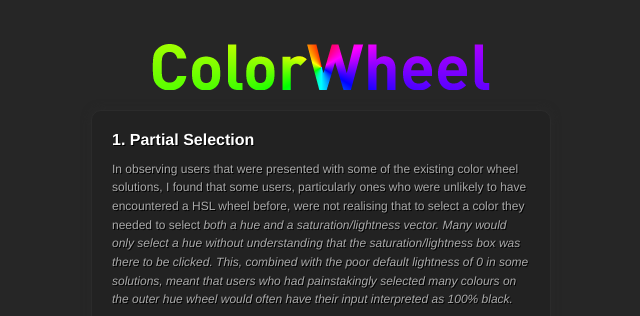
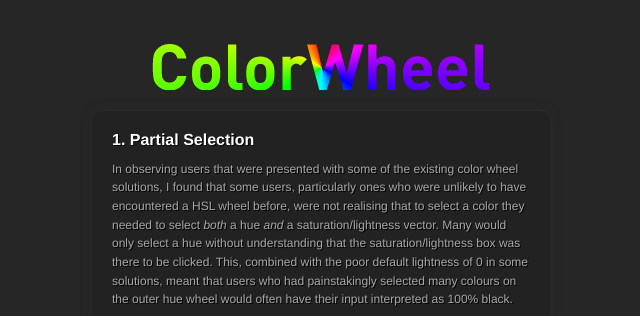
Before and after one commit to laurenkt/ColorWheel, a plain HTML site: page demo/index.html in a window 1280 px wide. Shown: the top 316 px of the page, 319-959 px from the left. Drawn offline with Linux system fonts and the light colour scheme.

Commit message:
Fix italics..

```diff
--- a/demo/index.html
+++ b/demo/index.html
@@ -20,7 +20,7 @@
 
 		<div class="demo" id="demo1">
 			<h2>1. Partial Selection</h2>
-			<p>In observing users that were presented with some of the existing color wheel solutions, I found that some users, particularly ones who were unlikely to have encountered a HSL wheel before, were not realising that to select a color they needed to select <em>both</e> a hue <em>and</em> a saturation/lightness vector. Many would only select a hue without understanding that the saturation/lightness box was there to be clicked. This, combined with the poor default lightness of 0 in some solutions, meant that users who had painstakingly selected many colours on the outer hue wheel would often have their input interpreted as 100% black.</p>
+			<p>In observing users that were presented with some of the existing color wheel solutions, I found that some users, particularly ones who were unlikely to have encountered a HSL wheel before, were not realising that to select a color they needed to select <em>both</em> a hue <em>and</em> a saturation/lightness vector. Many would only select a hue without understanding that the saturation/lightness box was there to be clicked. This, combined with the poor default lightness of 0 in some solutions, meant that users who had painstakingly selected many colours on the outer hue wheel would often have their input interpreted as 100% black.</p>
 			<p><strong>ColorWheel</strong> aims to try and solve this problem with "partial color selection". In its default behavior, the S/L grid will not show to the user until they have selected a hue on the outer wheel. This is intended so that the appearance of the S/L grid will make the users more aware that it is interactable.</p>
 			<p>Additionally CW supports "hinting". This means that when a hue is selected CW will hint the S/L box to the user by animating a small glow effect on the box. This feature is disabled by default as it requires support for animating box-shadow in jQuery, support which is not present by default and requires the use of <a href="http://www.bitstorm.org/jquery/shadow-animation/">a third party plug-in</a>.</p>
 			<p>The first example below has hinting enabled.</p>
```
